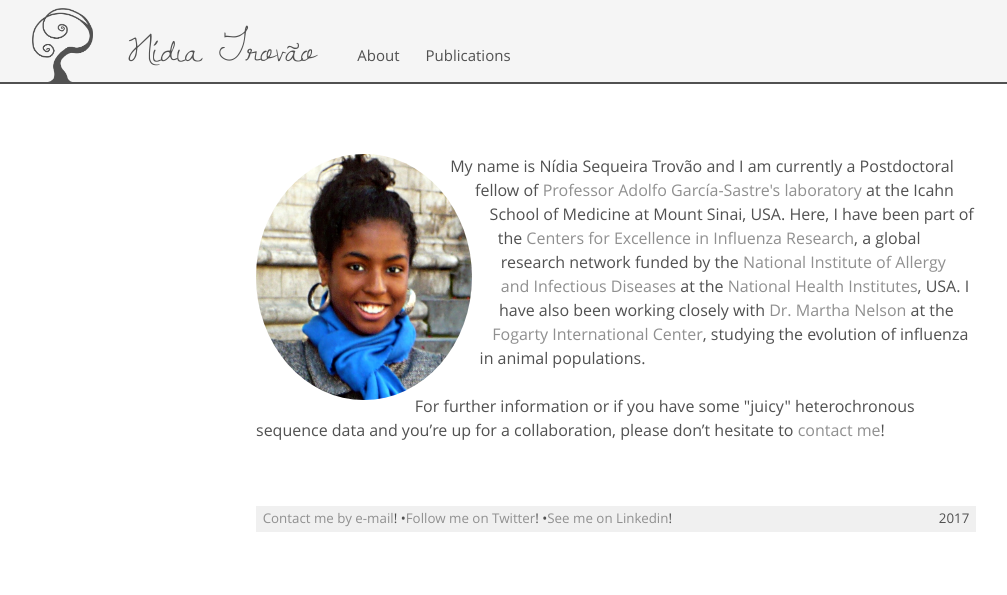
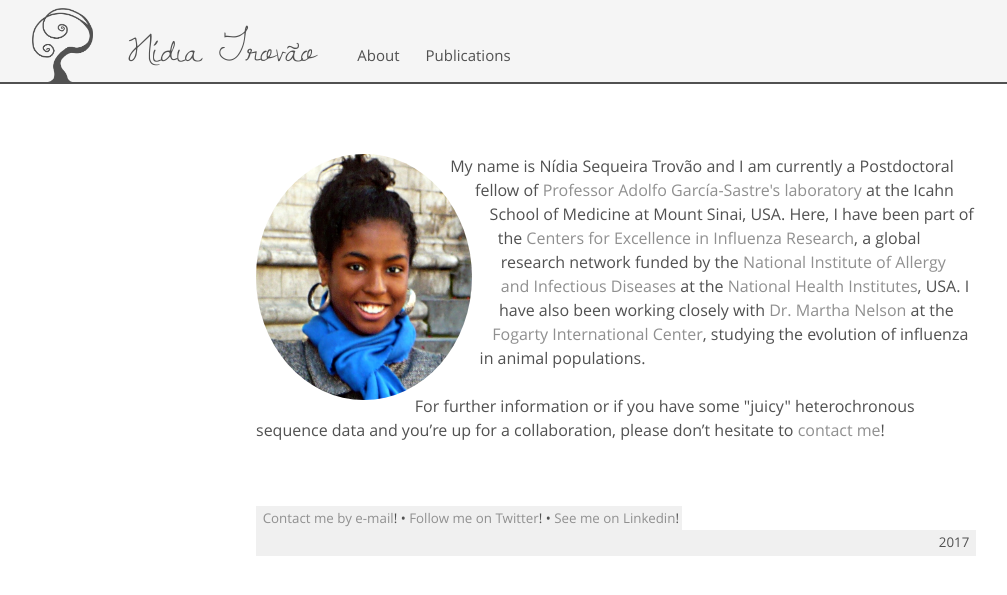
Before and after one commit to nidiatrovao/nidiatrovao.github.io, a Jekyll site: the page built from index.html, in a window 1280 px wide. Shown: the top 595 px of the page, without its empty margins (24-1031 px from the left). Built offline with Jekyll 4.4.1, drawn with Linux system fonts in a browser that asks for light colours.

Commit message:
Update default.html

```diff
--- a/_layouts/default.html
+++ b/_layouts/default.html
@@ -18,7 +18,7 @@
       </main>
 
       <footer class="footer">
-        <small style="float: left"><span>&nbsp;<a href="http://www.google.com/recaptcha/mailhide/d?k=01NqppQr6VZzJtBnX1B1RDuw==&amp;c=15YkdRwX0Emp37Odw61dyCyrGOiI_gucHoEuzZzUzks=" onclick="window.open('http://www.google.com/recaptcha/mailhide/d?k\x3d01NqppQr6VZzJtBnX1B1RDuw\x3d\x3d\x26c\x3d15YkdRwX0Emp37Odw61dyCyrGOiI_gucHoEuzZzUzks\x3d', '', 'toolbar=0,scrollbars=0,location=0,statusbar=0,menubar=0,resizable=0,width=500,height=300'); return false;" title="Click to reveal my e-mail address">Contact me by e-mail</a>! &bull;</span><span> <a href="https://twitter.com/nidiatrovao" target="_blank">Follow me on Twitter</a>! &bull;</span><span> <a href="https://www.linkedin.com/in/nidiatrovao" target="_blank">See me on Linkedin</a>!</small><small style="display: block;text-align: right"><time datetime="{{ site.time | date_to_xmlschema }}">{{ site.time | date: '%Y&nbsp;' }}</time></small>
+        <small style="float: left"><span>&nbsp;<a href="http://www.google.com/recaptcha/mailhide/d?k=01NqppQr6VZzJtBnX1B1RDuw==&amp;c=15YkdRwX0Emp37Odw61dyCyrGOiI_gucHoEuzZzUzks=" onclick="window.open('http://www.google.com/recaptcha/mailhide/d?k\x3d01NqppQr6VZzJtBnX1B1RDuw\x3d\x3d\x26c\x3d15YkdRwX0Emp37Odw61dyCyrGOiI_gucHoEuzZzUzks\x3d', '', 'toolbar=0,scrollbars=0,location=0,statusbar=0,menubar=0,resizable=0,width=500,height=300'); return false;" title="Click to reveal my e-mail address">Contact me by e-mail</a>!&nbsp;&bull;</span><span>&nbsp;<a href="https://twitter.com/nidiatrovao" target="_blank">Follow me on Twitter</a>!&nbsp;&bull;</span><span>&nbsp;<a href="https://www.linkedin.com/in/nidiatrovao" target="_blank">See me on Linkedin</a>!</span></small>&nbsp;<small style="display: block;text-align: right"><time datetime="{{ site.time | date_to_xmlschema }}">{{ site.time | date: '%Y&nbsp;' }}</time></small>
       </footer>
     </div>
   </body>
```
